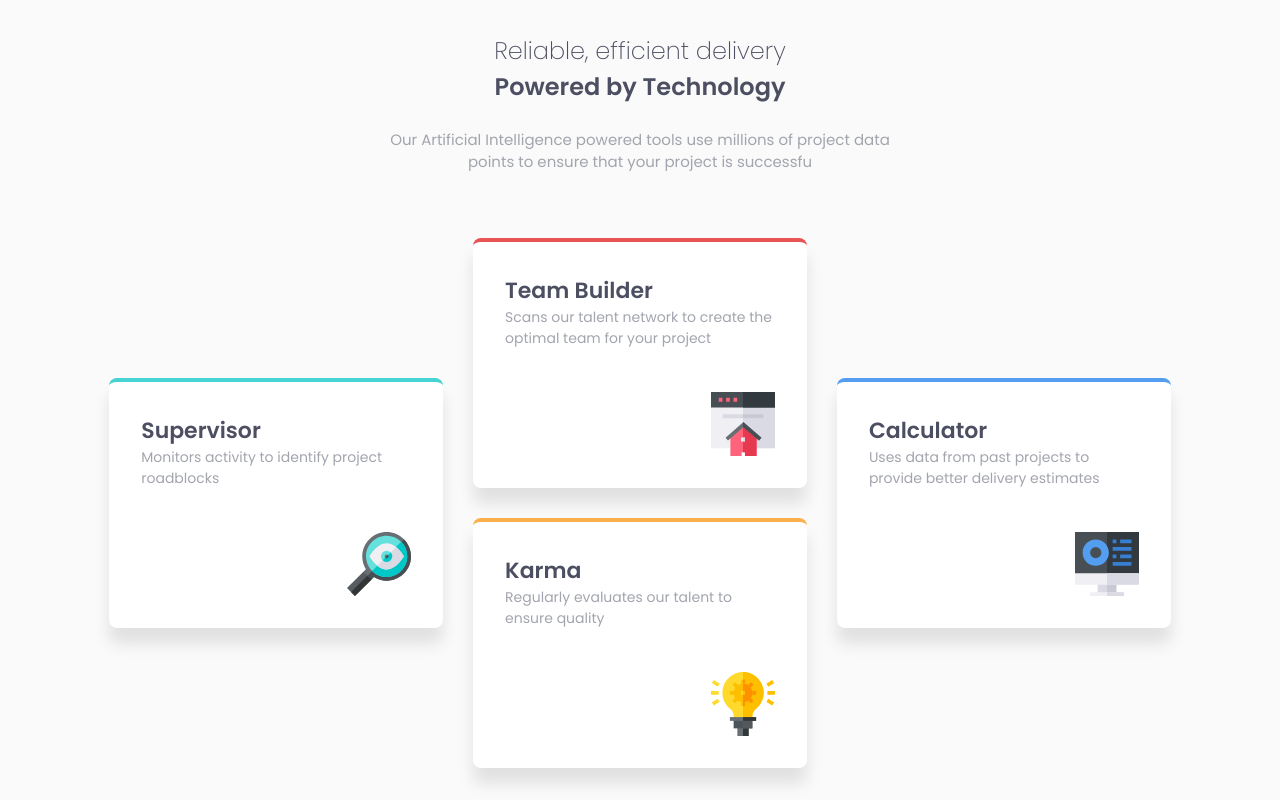
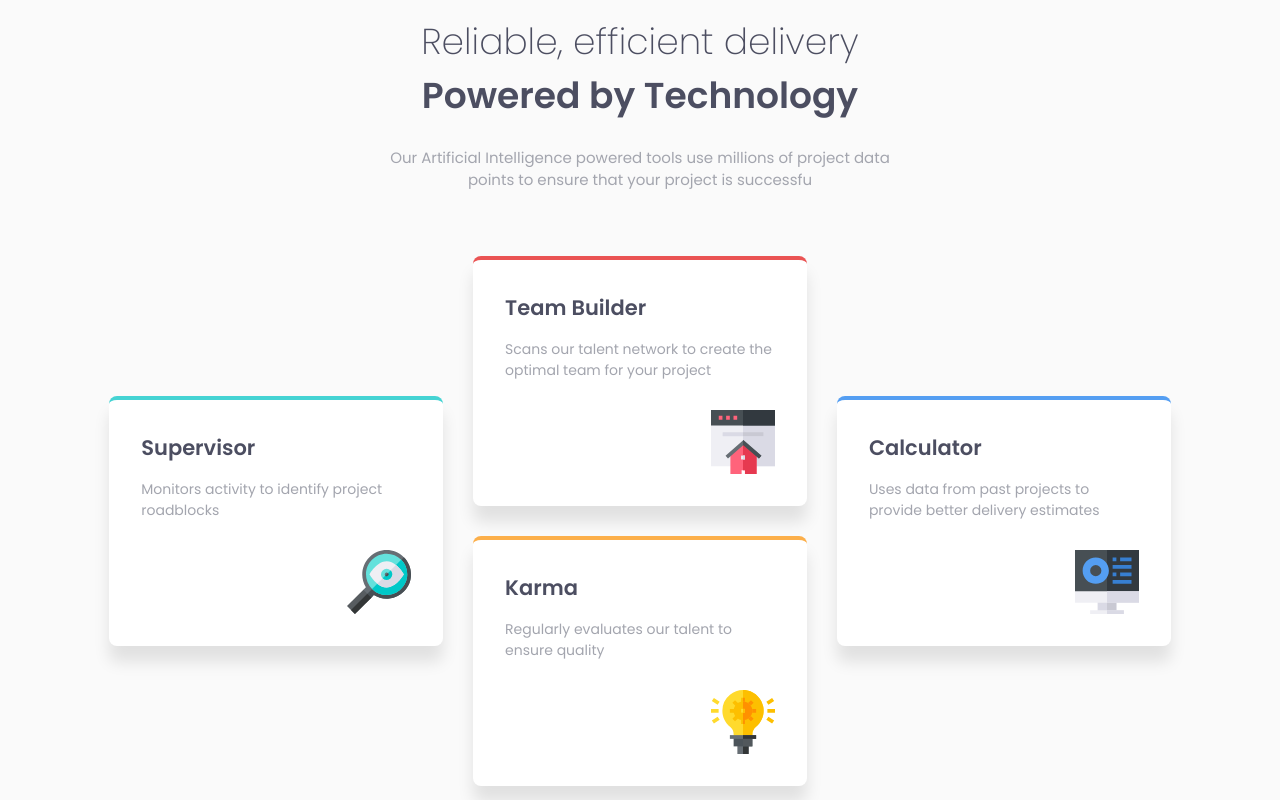
Before and after one commit to fermop/Frontend_Mentor-12thChallenge, a plain HTML site: page index.html in a window 1280 px wide. Drawn offline with Linux system fonts and the light colour scheme.

Commit message:
Uploading titles sizes on larger devices

```diff
--- a/css/style.css
+++ b/css/style.css
@@ -91,7 +91,7 @@ h1, .container__title--thin, .container__text {
 .calculator {border-color: var(--clr-primary-Blue);}
 
 .container__card__title {
-  font-size: 1.375rem;
+  font-size: 1.3125rem;
 }
 .container__card__text {
   font-size: 0.875rem;
@@ -117,8 +117,14 @@ h1, .container__title--thin, .container__text {
 }
 /* ---------- Responsiveness ---------- */
 @media (min-width: 45rem) {
+  h1, .container__title--thin {
+    font-size: 2.25rem;
+  }
   .container__card {
     padding: 2rem;
+  }
+  .container__card__title {
+    margin-bottom: 1rem;
   }
   .container__card__img {
     bottom: 2rem;
```
